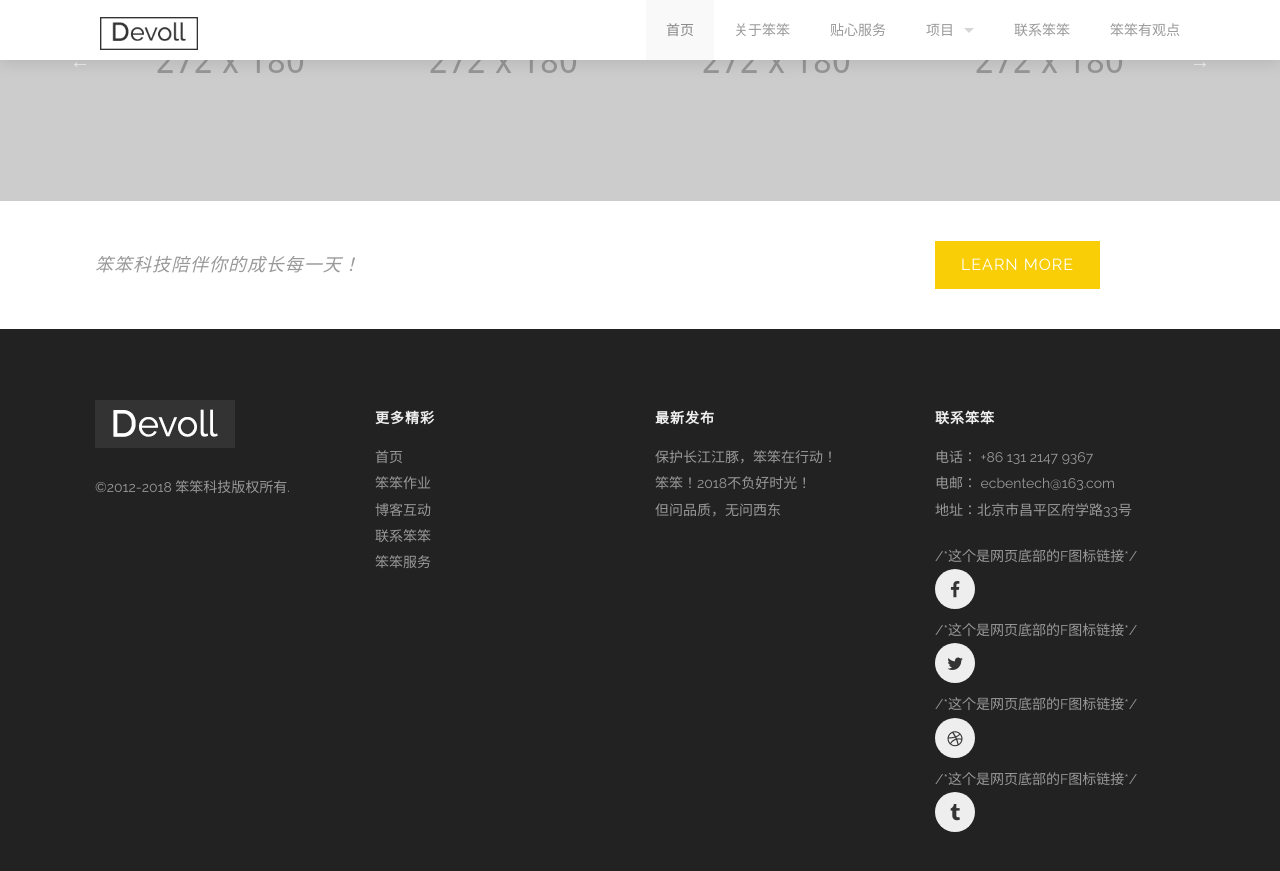
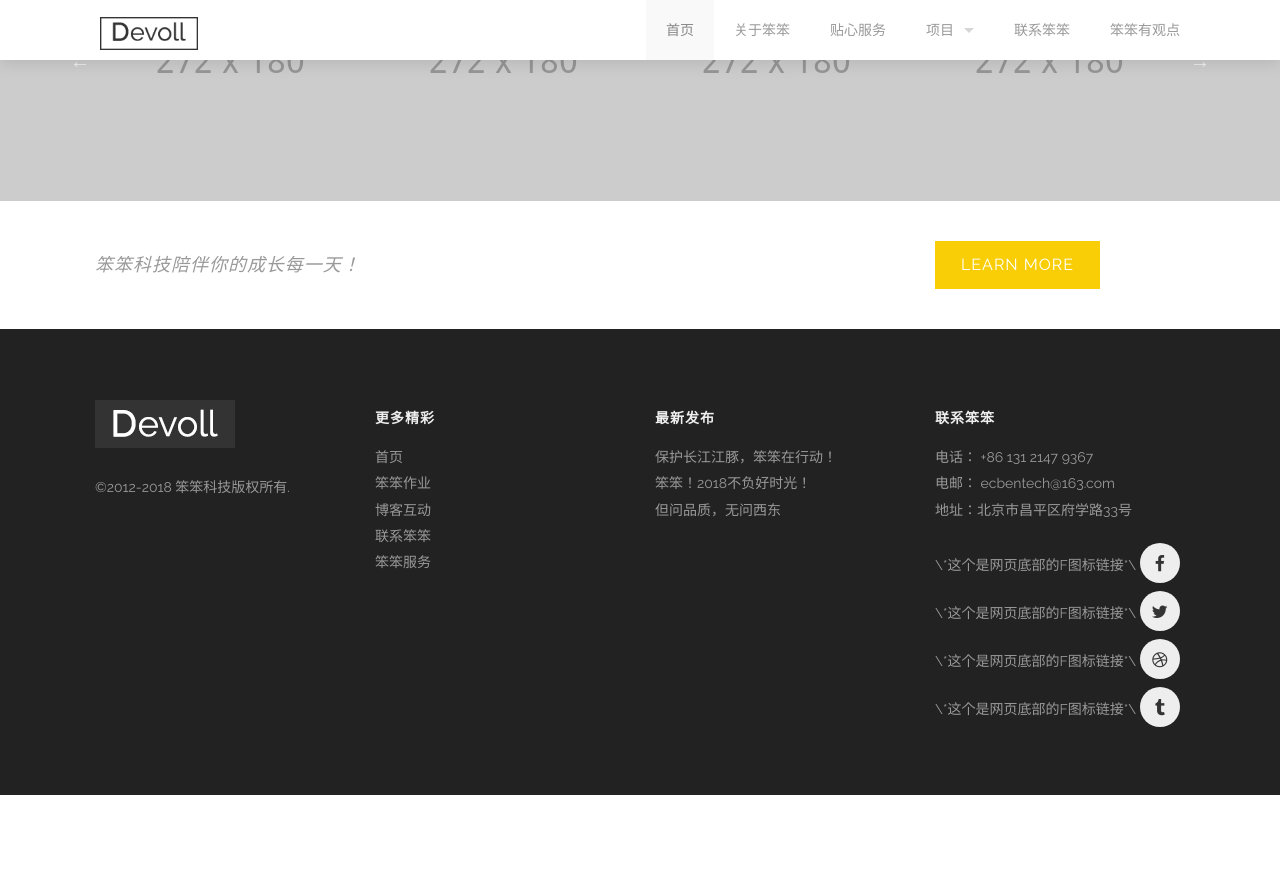
Before and after one commit to braveheart007/braveheart007.github.io, a Jekyll site: the page built from index.html, in a window 1280 px wide and 900 px high, scrolled down 5175 px. Shown: the top 871 px of the window. Built offline with Jekyll 4.4.1, drawn with Linux system fonts in a browser that asks for light colours; after the commit the page ends 5970 px from its top, so only the background shows below that.

```diff
--- a/_includes/footer.html
+++ b/_includes/footer.html
@@ -48,22 +48,22 @@
       <div class='spacing'></div>
       <ul class='socials'>
         <li>
-          <a href='http://www.taichi-maker.com'>/*这个是网页底部的F图标链接*/
+          <a href='http://www.taichi-maker.com'>\*这个是网页底部的F图标链接*\
             <i class='fa fa-facebook'></i>
           </a>
         </li>
         <li>
-          <a href='http://www.163.com'>/*这个是网页底部的F图标链接*/
+          <a href='http://www.163.com'>\*这个是网页底部的F图标链接*\
             <i class='fa fa-twitter'></i>
           </a>
         </li>
         <li>
-          <a href='http://www.sina.com'>/*这个是网页底部的F图标链接*/
+          <a href='http://www.sina.com'>\*这个是网页底部的F图标链接*\
             <i class='fa fa-dribbble'></i>
           </a>
         </li>
         <li>
-          <a href='http://www.51cto.com'>/*这个是网页底部的F图标链接*/
+          <a href='http://www.51cto.com'>\*这个是网页底部的F图标链接*\
             <i class='fa fa-tumblr'></i>
           </a>
         </li>
```
